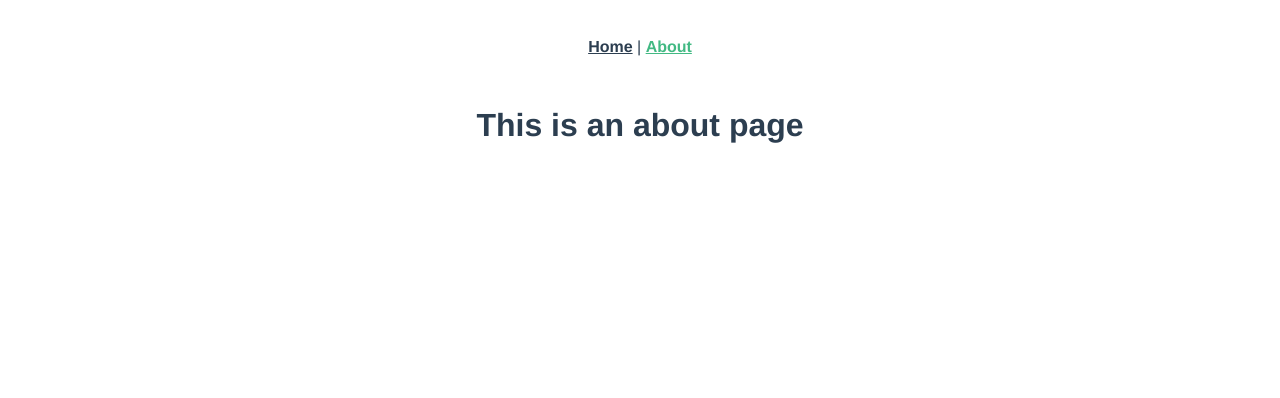
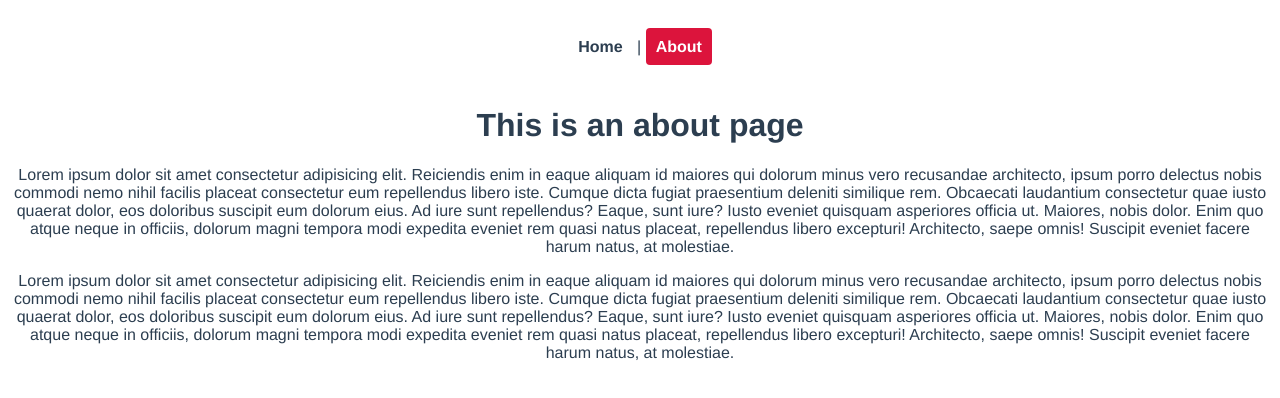
Before and after one commit to khalegjr/course_vue3-thenetninja, a Vue app in the folder ninja-jobs/: page /about in a window 1280 px wide. Shown: the top 398 px of the page. Built offline with nearby package versions, Linux system fonts and the light colour scheme.

Commit message:
Limpa a estrutura do projeto e usa nome nas chamadas de rotas

```diff
--- a/ninja-jobs/src/App.vue
+++ b/ninja-jobs/src/App.vue
@@ -1,9 +1,9 @@
 <template>
   <div id="nav">
-    <router-link to="/">Home</router-link> |
-    <router-link to="/about">About</router-link>
+    <router-link :to="{ name: 'Home' }">Home</router-link> |
+    <router-link :to="{ name: 'About' }">About</router-link>
   </div>
-  <router-view/>
+  <router-view />
 </template>
 
 <style>
@@ -22,9 +22,13 @@
   #nav a {
     font-weight: bold;
     color: #2c3e50;
+    text-decoration: none;
+    padding: 10px;
+    border-radius: 4px;
   }
 
   #nav a.router-link-exact-active {
-  color: #42b983;
+    color: white;
+    background: crimson;
   }
 </style>
--- a/ninja-jobs/src/router/index.js
+++ b/ninja-jobs/src/router/index.js
@@ -1,25 +1,23 @@
-import { createRouter, createWebHistory } from 'vue-router'
-import Home from '../views/Home.vue'
+import { createRouter, createWebHistory } from "vue-router";
+import Home from "../views/Home.vue";
+import About from "../views/About.vue";
 
 const routes = [
   {
-    path: '/',
-    name: 'Home',
-    component: Home
+    path: "/",
+    name: "Home",
+    component: Home,
   },
   {
-    path: '/about',
-    name: 'About',
-    // route level code-splitting
-    // this generates a separate chunk (about.[hash].js) for this route
-    // which is lazy-loaded when the route is visited.
-    component: () => import(/* webpackChunkName: "about" */ '../views/About.vue')
-  }
-]
+    path: "/about",
+    name: "About",
+    component: About,
+  },
+];
 
 const router = createRouter({
   history: createWebHistory(process.env.BASE_URL),
-  routes
-})
+  routes,
+});
 
-export default router
+export default router;
--- a/ninja-jobs/src/views/About.vue
+++ b/ninja-jobs/src/views/About.vue
@@ -1,5 +1,33 @@
 <template>
   <div class="about">
     <h1>This is an about page</h1>
+
+    <p>
+      Lorem ipsum dolor sit amet consectetur adipisicing elit. Reiciendis enim
+      in eaque aliquam id maiores qui dolorum minus vero recusandae architecto,
+      ipsum porro delectus nobis commodi nemo nihil facilis placeat consectetur
+      eum repellendus libero iste. Cumque dicta fugiat praesentium deleniti
+      similique rem. Obcaecati laudantium consectetur quae iusto quaerat dolor,
+      eos doloribus suscipit eum dolorum eius. Ad iure sunt repellendus? Eaque,
+      sunt iure? Iusto eveniet quisquam asperiores officia ut. Maiores, nobis
+      dolor. Enim quo atque neque in officiis, dolorum magni tempora modi
+      expedita eveniet rem quasi natus placeat, repellendus libero excepturi!
+      Architecto, saepe omnis! Suscipit eveniet facere harum natus, at
+      molestiae.
+    </p>
+
+    <p>
+      Lorem ipsum dolor sit amet consectetur adipisicing elit. Reiciendis enim
+      in eaque aliquam id maiores qui dolorum minus vero recusandae architecto,
+      ipsum porro delectus nobis commodi nemo nihil facilis placeat consectetur
+      eum repellendus libero iste. Cumque dicta fugiat praesentium deleniti
+      similique rem. Obcaecati laudantium consectetur quae iusto quaerat dolor,
+      eos doloribus suscipit eum dolorum eius. Ad iure sunt repellendus? Eaque,
+      sunt iure? Iusto eveniet quisquam asperiores officia ut. Maiores, nobis
+      dolor. Enim quo atque neque in officiis, dolorum magni tempora modi
+      expedita eveniet rem quasi natus placeat, repellendus libero excepturi!
+      Architecto, saepe omnis! Suscipit eveniet facere harum natus, at
+      molestiae.
+    </p>
   </div>
 </template>
--- a/ninja-jobs/src/views/Home.vue
+++ b/ninja-jobs/src/views/Home.vue
@@ -1,18 +1,41 @@
 <template>
   <div class="home">
-    <img alt="Vue logo" src="../assets/logo.png">
-    <HelloWorld msg="Welcome to Your Vue.js App"/>
+    <h1>Homepage</h1>
+    <p>
+      Lorem ipsum dolor sit amet consectetur adipisicing elit. Reiciendis enim
+      in eaque aliquam id maiores qui dolorum minus vero recusandae architecto,
+      ipsum porro delectus nobis commodi nemo nihil facilis placeat consectetur
+      eum repellendus libero iste. Cumque dicta fugiat praesentium deleniti
+      similique rem. Obcaecati laudantium consectetur quae iusto quaerat dolor,
+      eos doloribus suscipit eum dolorum eius. Ad iure sunt repellendus? Eaque,
+      sunt iure? Iusto eveniet quisquam asperiores officia ut. Maiores, nobis
+      dolor. Enim quo atque neque in officiis, dolorum magni tempora modi
+      expedita eveniet rem quasi natus placeat, repellendus libero excepturi!
+      Architecto, saepe omnis! Suscipit eveniet facere harum natus, at
+      molestiae.
+    </p>
+
+    <p>
+      Lorem ipsum dolor sit amet consectetur adipisicing elit. Reiciendis enim
+      in eaque aliquam id maiores qui dolorum minus vero recusandae architecto,
+      ipsum porro delectus nobis commodi nemo nihil facilis placeat consectetur
+      eum repellendus libero iste. Cumque dicta fugiat praesentium deleniti
+      similique rem. Obcaecati laudantium consectetur quae iusto quaerat dolor,
+      eos doloribus suscipit eum dolorum eius. Ad iure sunt repellendus? Eaque,
+      sunt iure? Iusto eveniet quisquam asperiores officia ut. Maiores, nobis
+      dolor. Enim quo atque neque in officiis, dolorum magni tempora modi
+      expedita eveniet rem quasi natus placeat, repellendus libero excepturi!
+      Architecto, saepe omnis! Suscipit eveniet facere harum natus, at
+      molestiae.
+    </p>
   </div>
 </template>
 
 <script>
-// @ is an alias to /src
-import HelloWorld from '@/components/HelloWorld.vue'
+  // @ is an alias to /src
 
-export default {
-  name: 'Home',
-  components: {
-    HelloWorld
-  }
-}
+  export default {
+    name: "Home",
+    components: {},
+  };
 </script>
```
Lines whose indentation alone changed are shown as unchanged.
